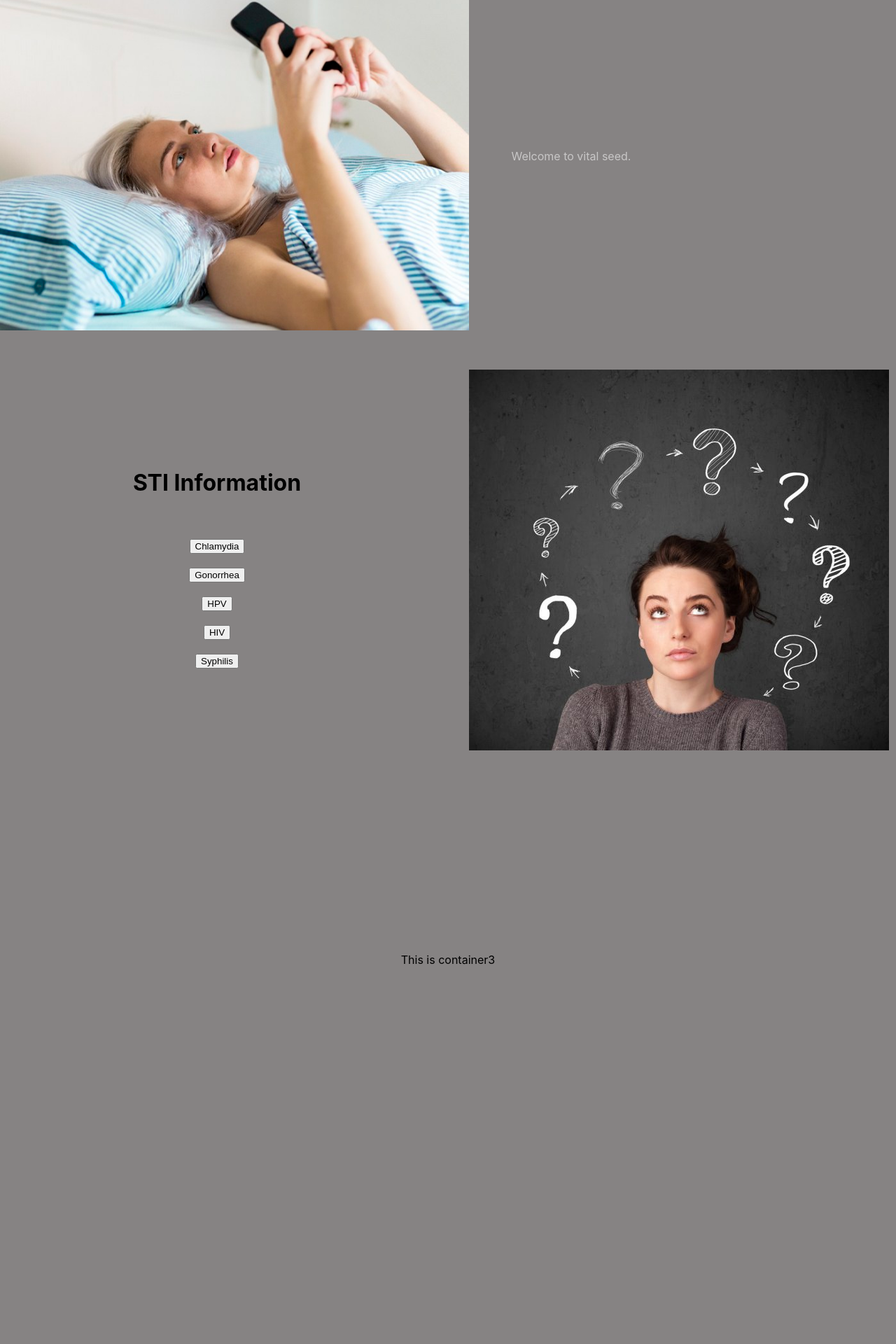
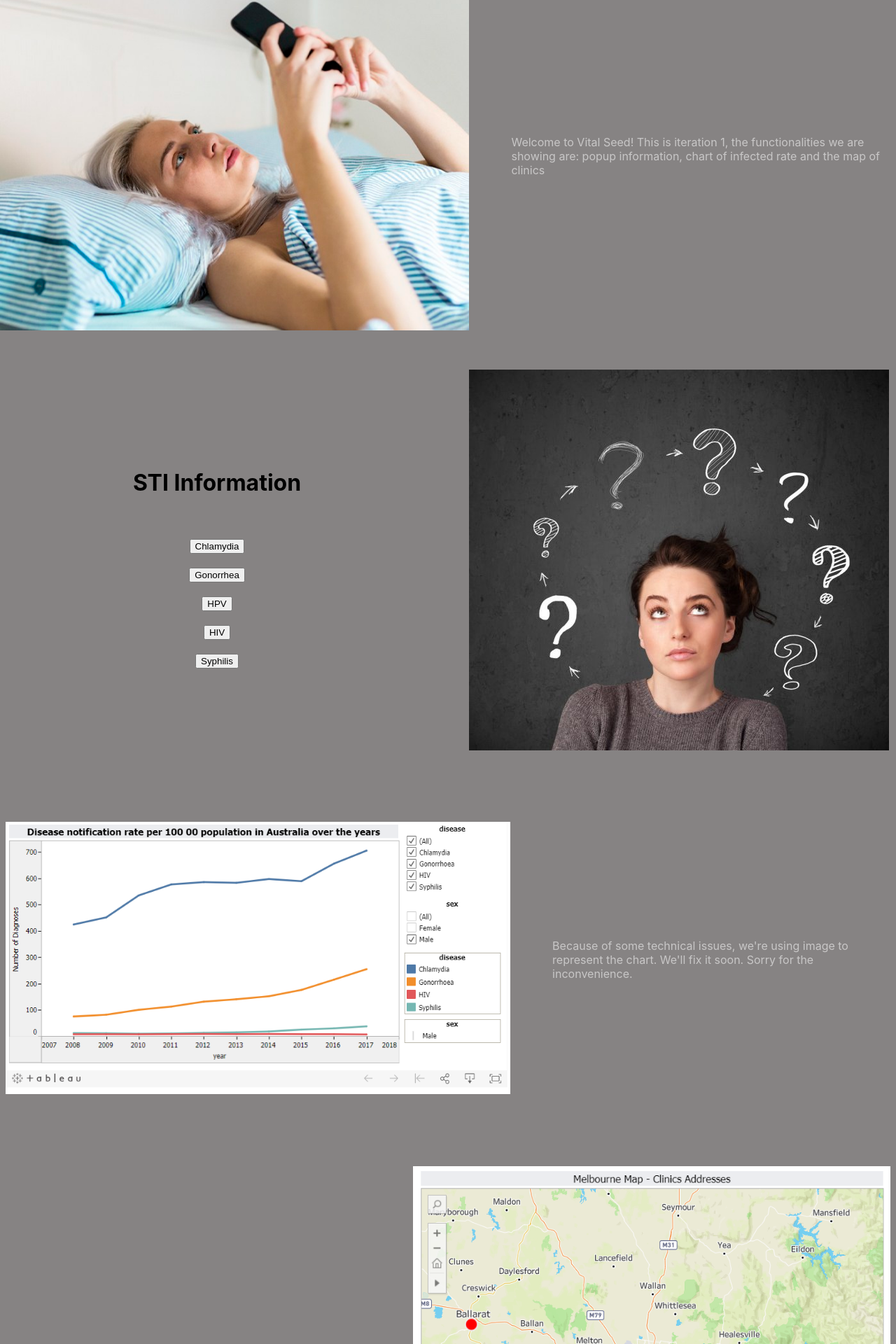
Before and after one commit to FIT5120-IE-TA07/vital-seed-view, a Next.js app: page /frontpage in a window 1280 px wide. Shown: the part 196-2116 px from the top of the page at 70% size. Built offline with nearby package versions, Linux system fonts and the light colour scheme.

Commit message:
merge with pictures

```diff
--- /dev/null
+++ b/pages/components/images/chart.image.js
@@ -0,0 +1,5 @@
+function ChartImage() {
+    return <img src="/interactive_chart.png" alt="chart image" className="resImg"/>
+  }
+
+  export default ChartImage
--- /dev/null
+++ b/pages/components/images/map.image.js
@@ -0,0 +1,5 @@
+function MapImage() {
+    return <img src="/clinics_map.png" alt="map image" className="resImg"/>
+  }
+
+  export default MapImage
--- a/pages/frontpage.js
+++ b/pages/frontpage.js
@@ -7,6 +7,8 @@ import BackgroundImage1 from './components/images/backgroundImage1';
 import ResponsiveEmbed from 'react-bootstrap/ResponsiveEmbed'
 import VirusImage from "./components/images/virus.image";
 import GirlImage from "./components/images/girl.image";
+import ChartImage from "./components/images/chart.image";
+import MapImage from "./components/images/map.image";
 import Chlamydia from "./components/sti-info/chlamydia";
 import Gonorrhea from './components/sti-info/gonorrhea'
 import Hpv from './components/sti-info/hpv'
@@ -23,10 +25,14 @@ export default function Frontpage() {
       </Head>
       <Navigation />
       <h1 className="title">Welcome to Vital Seed!</h1>
+
+      {/* container1 */}
       <div className="containerTop">
         <div><BackgroundImage1 /></div>
-        <div className="right1">Welcome to vital seed. </div>
+        <div className="subContainer2">Welcome to Vital Seed! This is iteration 1, the functionalities we are showing are: popup information, chart of infected rate and the map of clinics </div>
       </div>
+
+      {/* container2 */}
       <div className="container">
         <div className="subContainer">
           <h1>STI Information</h1>
@@ -44,11 +50,21 @@ export default function Frontpage() {
         </div>
         <div><GirlImage /></div>
       </div>
+
+      {/* container3 */}
       <div className="container">
-        <div>This is container3</div>
+        <div><ChartImage /></div>
+        <div className="subContainer2">
+          Because of some technical issues, we're using image to represent the chart. We'll fix it soon. Sorry for the inconvenience.
+          </div>
       </div>
+
+      {/* container4 */}
       <div className="container">
-        <div>This is container4</div>
+        <div className="subContainer">
+          Because of some technical issues, we're using image to represent the map. We'll fix it soon. Sorry for the inconvenience.
+        </div>
+        <div><MapImage /></div>
       </div>
       <Footer />
     </div>
--- a/styles/layout.css
+++ b/styles/layout.css
@@ -29,12 +29,6 @@
   align-items: center;
 }
 
-.right1{
-  margin-left: 60px;
-  width: 600px;
-  color: rgba(255, 255, 255, 0.548);
-}
-
 .subContainer{
   display: flex;
   flex-direction: column;
@@ -43,6 +37,11 @@
   width: 600px;
 }
 
+.subContainer2{
+  margin-left: 60px;
+  width: 600px;
+  color: rgba(255, 255, 255, 0.548);
+}
 /* responsive code for html */
   /* For tablets: */
 /* @media only screen and (min-width: 600px) {
```
Also changed, not shown: public/clinics_map.png (added), public/interactive_chart.png (added).
